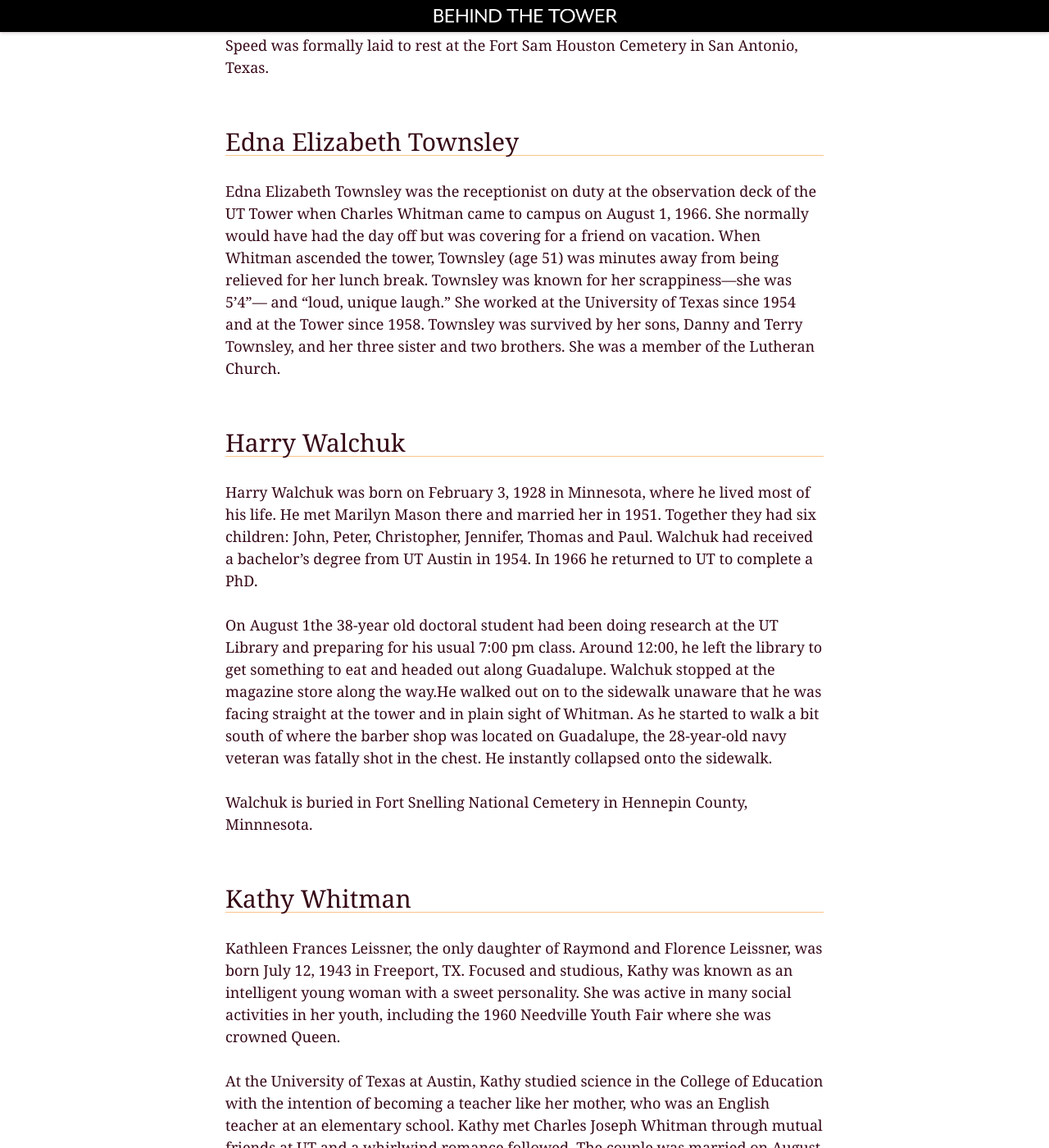
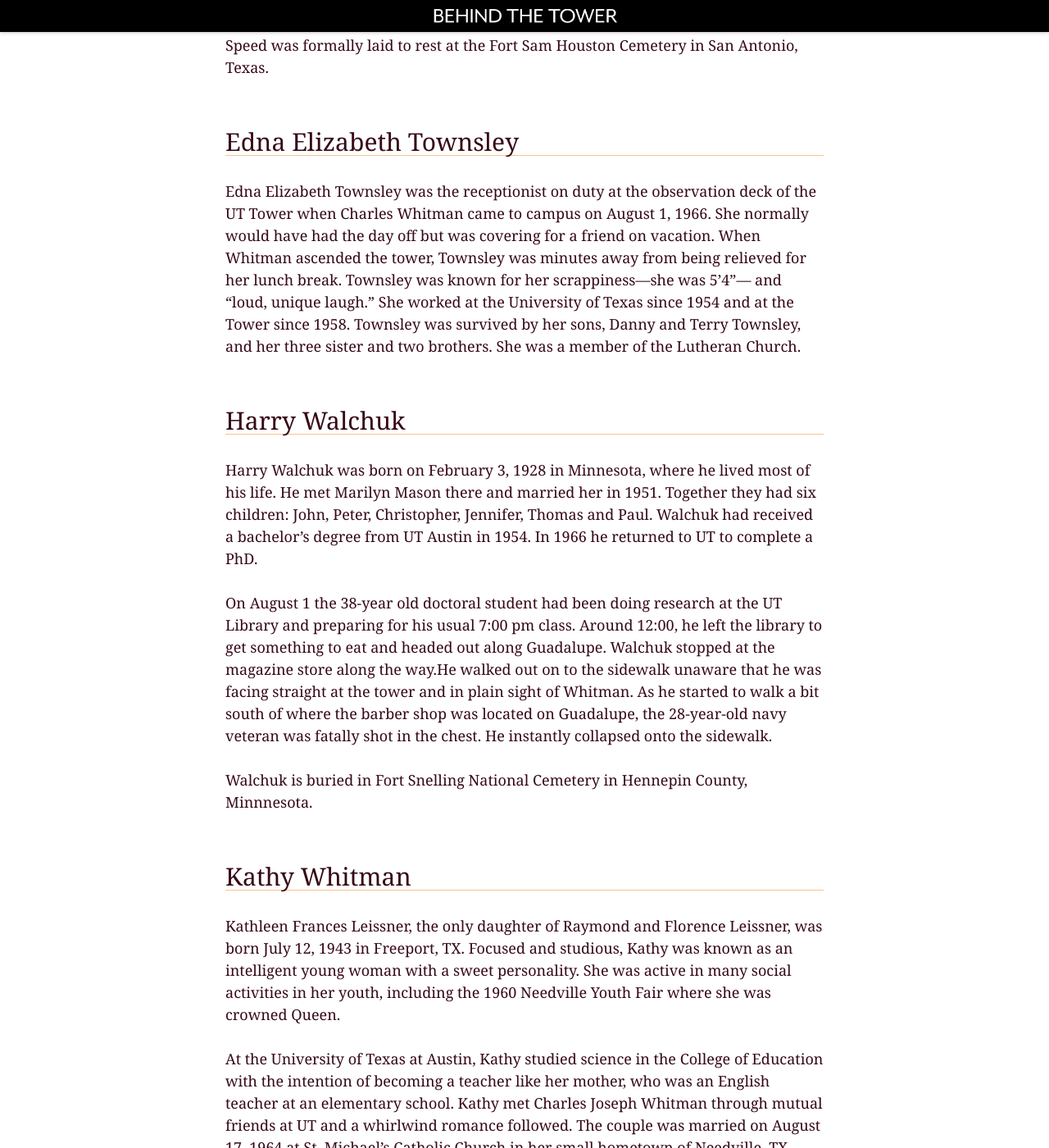
Before and after one commit to utexas-public-history/tower, a Jekyll site: the page built from the-victims.md, in a window 1280 px wide and 1400 px high, scrolled down 7524 px. Shown: the whole window at 82% size. Built offline with Jekyll 4.4.1, drawn with Linux system fonts in a browser that asks for light colours; some of the changed lines change nothing that is shown; some of the changed text lies outside the part shown.

Commit message:
Victims typo pass

```diff
--- a/the-victims.md
+++ b/the-victims.md
@@ -48,7 +48,7 @@
 
 Remarkably, in statements made several months after the shooting, neither Mike nor Mary felt anything besides pity for Whitman.
 
-## Karen Griffth
+## Karen Griffith
 
 Karen Griffith was on Guadalupe and 23rd Street when Whitman shifted his attention away from the campus grounds. She was seventeen years old and a student at Lanier High School, the same high school that Kathy Whitman taught biology. Whitman wounded her in the shoulder and chest, the bullet piercing her right lung lung, which led to her death seven days after the shooting on August 9, 1966 at Brackenridge Hospital. The Lanier High School yearbook for the academic year 1966-1967, when she would have been a graduating senior, features a dedication to Karen and to Kathy Whitman. Originally from Wichita Falls, Texas, she is buried in Crestview Memorial Park in Wichita Falls.
 
@@ -78,7 +78,7 @@
 
 Claudia Rutt wanted to be a dancer. At 18, she had just graduated from Stephen F. Austin High School and was about to leave for her freshman year at Texas Christian University. Claudia was a native Austinite and a member of her youth group at Temple Beth Israel. Austin's Jewish community called her murder part of a “Texas Holocaust.” As her rabbi told reporters, Claudia was “loved by everybody.”
 
-Before the shooting began, Claudia was casually chatting with friends on the Drag. She and her steady boyfriend, Paul Sonntag, were on their way to the University Co-op to look at some records. Paul Bolton Sonntag was also 18 when he was killed by Charles Whitman on August 1, 1966. He was a recent graduate of Stephen F. Austin High School in Austin and was planning to attend Colorado University in the fall. That summer, Paul was in his third year as a lifeguard at Reed Pool.
+Before the shooting began, Claudia was casually chatting with friends on the Drag. She and her boyfriend, Paul Sonntag, were on their way to the University Co-op to look at some records. Paul Bolton Sonntag was also 18 when he was killed by Charles Whitman on August 1, 1966. He was a recent graduate of Stephen F. Austin High School in Austin and was planning to attend Colorado University in the fall. That summer, Paul was in his third year as a lifeguard at Reed Pool.
 
 The couple had just run into a friend, Carla Sue Wheeler, when shots began to ring out. The group took shelter behind a construction barrier, but, for two of them, it was already too late. Paul was shot and died instantly. When Claudia tried to reach for him, Carla held her back. The two women were shot at once: Carla in the hand, and Claudia in the chest. Carla survived, but Claudia's internal bleeding was too severe – she died on the operating table at Brackenridge Hospital.
 
@@ -106,13 +106,13 @@
 
 ## Edna Elizabeth Townsley
 
-Edna Elizabeth Townsley was the receptionist on duty at the observation deck of the UT Tower when Charles Whitman came to campus on August 1, 1966. She normally would have had the day off but was covering for a friend on vacation. When Whitman ascended the tower, Townsley (age 51) was minutes away from being relieved for her lunch break. Townsley was known for her scrappiness—she was 5’4”— and “loud, unique laugh.” She worked at the University of Texas since 1954 and at the Tower since 1958. Townsley was survived by her sons, Danny and Terry Townsley, and her three sister and two brothers. She was a member of the Lutheran Church.
+Edna Elizabeth Townsley was the receptionist on duty at the observation deck of the UT Tower when Charles Whitman came to campus on August 1, 1966. She normally would have had the day off but was covering for a friend on vacation. When Whitman ascended the tower, Townsley was minutes away from being relieved for her lunch break. Townsley was known for her scrappiness—she was 5’4”— and “loud, unique laugh.” She worked at the University of Texas since 1954 and at the Tower since 1958. Townsley was survived by her sons, Danny and Terry Townsley, and her three sister and two brothers. She was a member of the Lutheran Church.
 
 ## Harry Walchuk
 
 Harry Walchuk was born on February 3, 1928 in Minnesota, where he lived most of his life. He met Marilyn Mason there and married her in 1951. Together they had six children: John, Peter, Christopher, Jennifer, Thomas and Paul. Walchuk had received a bachelor’s degree from UT Austin in 1954. In 1966 he returned to UT to complete a PhD.
 
-On August 1the 38-year old doctoral student had been doing research at the UT Library and preparing for his usual 7:00 pm class. Around 12:00, he left the library to get something to eat and headed out along Guadalupe. Walchuk stopped at the magazine store along the way.He walked out on to the sidewalk unaware that he was facing straight at the tower and in plain sight of Whitman. As he started to walk a bit south of where the barber shop was located on Guadalupe, the 28-year-old navy veteran was fatally shot in the chest. He instantly collapsed onto the sidewalk.
+On August 1 the 38-year old doctoral student had been doing research at the UT Library and preparing for his usual 7:00 pm class. Around 12:00, he left the library to get something to eat and headed out along Guadalupe. Walchuk stopped at the magazine store along the way.He walked out on to the sidewalk unaware that he was facing straight at the tower and in plain sight of Whitman. As he started to walk a bit south of where the barber shop was located on Guadalupe, the 28-year-old navy veteran was fatally shot in the chest. He instantly collapsed onto the sidewalk.
 
 Walchuk is buried in Fort Snelling National Cemetery in Hennepin County, Minnnesota.
 
@@ -132,7 +132,7 @@
 
 Troubled by his parents’ separation, among other issues, Charles Whitman murdered his mother in her apartment on August 1, 1966. She was struck on the head, shot, and fatally stabbed in the chest in the same manner that Whitman would also kill his wife. Margaret Whitman was the first of Charles Whitman’s victims that day.
 
-_Text compiled by Maria Esther Hammack, Keisha Laneé Brown, Miguel Daza, Alejandra Garza, Rebecca Johnston, Justin Krueger, John Lisle, Justina Maloney, Isaac McQuistion, and Joan Neuberger._
+_Text compiled by Maria Esther Hammack, Keisha Laneé Brown, Miguel Daza, Alejandra Garza, Rebecca Johnston, Justin Krueger, John Lisle, Isaac McQuistion, Justina Moloney, and Joan Neuberger._
 </div></div></div>
 
 {::options parse_block_html="true" /}
@@ -141,7 +141,7 @@
 
 Gary Lavergne. _The Sniper in the Tower: The Charles Whitman Murders_. Denton, Texas: University of North Texas Press, 1997.
 
-Valerie Plaza. _American Mass Murderers_. Raleigh, North Carolina: Lulu Publishing, March 2015.
+Valrie Plaza. _American Mass Murderers_. Raleigh, North Carolina: Lulu Publishing, March 2015.
 
 “The Texas Sniper.” _Life Magazine_. August 12, 1966.
 </div></div></div>
```
